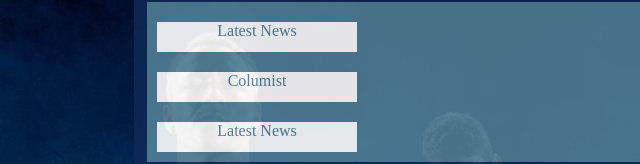
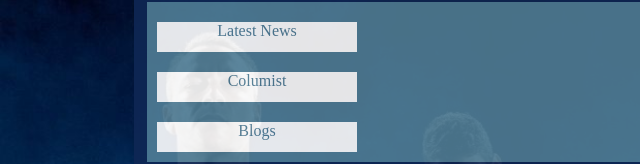
Before and after one commit to dolarbs/finals, a plain HTML site: page pages/news.html in a window 1280 px wide. Shown: the part 234-398 px from the top of the page, 0-640 px from the left. Drawn offline with Linux system fonts and the light colour scheme.

Commit message:
update
update

```diff
--- a/pages/news.html
+++ b/pages/news.html
@@ -130,7 +130,7 @@
 						</div>
 					</div>
 				</div>
-				<div class="newButton" id="blog">Latest News
+				<div class="newButton" id="blog">Blogs
 					<div class="newDetailsDiv">
 						<div class="mynews">
 							<a href="http://www.chelseafc.com/teams/management-team/angelo-alessio.html">
```
